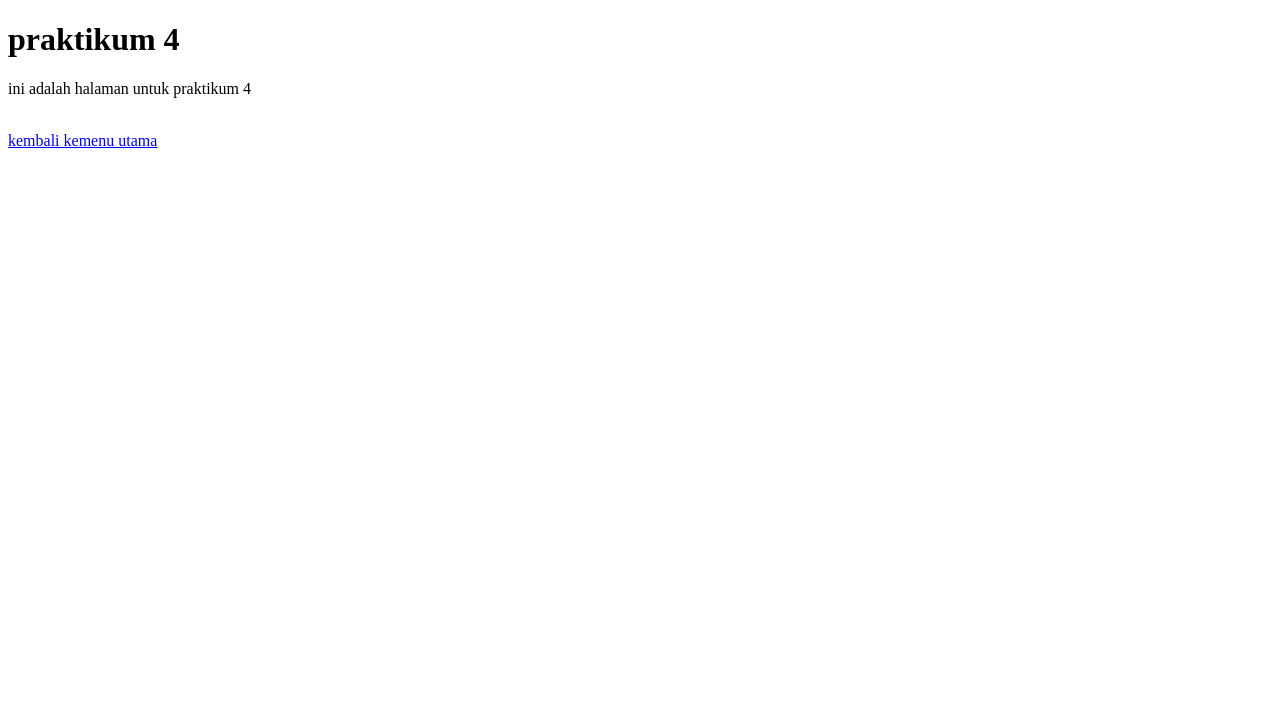
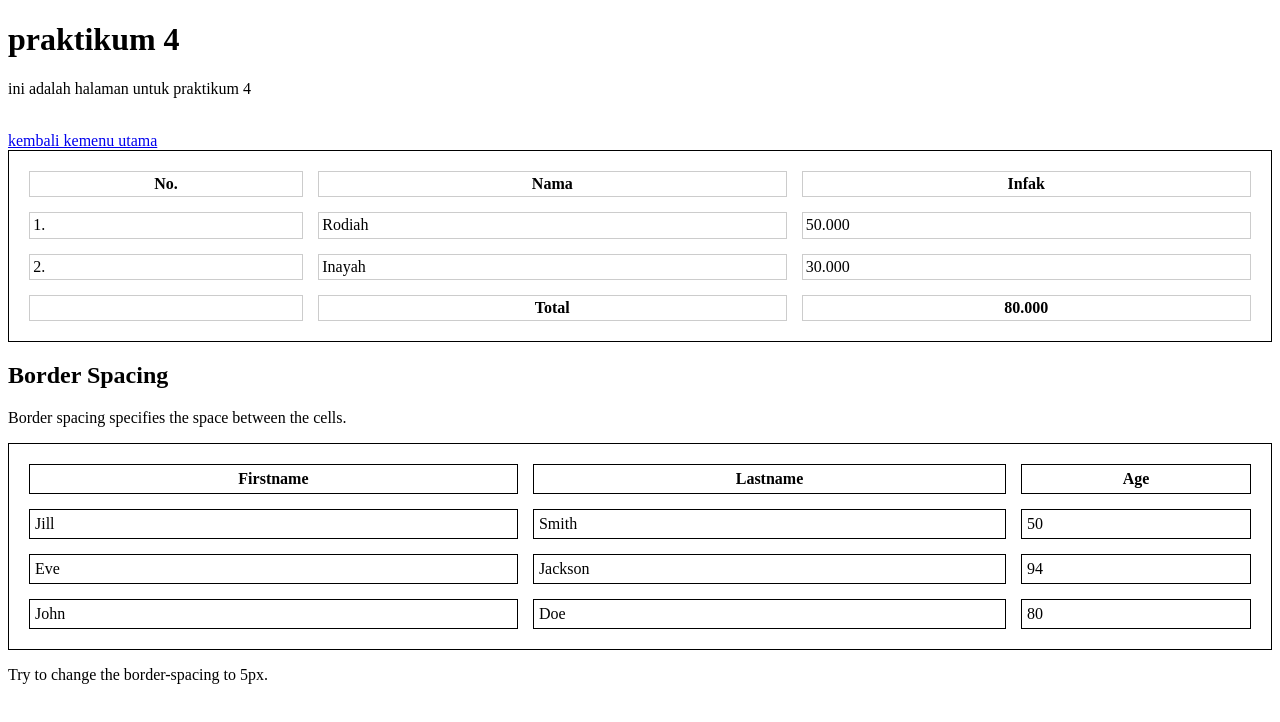
Before and after one commit to salsabilanabila162009-glitch/salsabilanabila162009-glitch.github.io, a plain HTML site: page praktikum4.html in a window 1280 px wide. Drawn offline with Linux system fonts and the light colour scheme.

Commit message:
update praktikum4.html

```diff
--- a/praktikum4.html
+++ b/praktikum4.html
@@ -12,5 +12,97 @@
   <p>ini adalah halaman untuk praktikum 4</p>
   <br><a href="index.html">kembali kemenu utama</a>
 </body>
+<html>
+ <head>
+ <meta charset="utf
+-8" />
+ <title> HTML table tag</title>
+ <style>
+ /* style untuk contoh*/
+ .table2 {
+ border
+-collapse: collapse;
+ width: 100%;
 
+}
+ .table2 td, .table2 th {
+ border: thin solid #ccc;
+ padding: .2em;
+
+}
+ </style>
+ </head>
+ <body>
+
+ <table class="table2">
+ <thead>
+ <tr>
+ <th>No.</th>
+ <th>Nama</th>
+ <th>Infak</th>
+ </tr>
+ </thead>
+ <tfoot>
+ <tr>
+ <th></th>
+ <th>Total</th>
+ <th>80.000</th>
+ </tr>
+ </tfoot>
+ <tbody>
+ <tr>
+ <td>1.</td>
+ <td>Rodiah</td>
+ <td>50.000</td>
+ </tr>
+ <tr>
+ <td>2.</td>
+ <td>Inayah</td>
+ <td>30.000</td>
+</tr>
+ </tbody>
+</table>
+ </body>
+ <!DOCTYPE html>
+<html>
+<head>
+<style>
+table, th, td {
+ border: 1px solid black;
+ padding: 5px;
+}
+table {
+ border-spacing: 15px;
+}
+</style>
+</head>
+<body>
+<h2>Border Spacing</h2>
+<p>Border spacing specifies the space between the cells.</p>
+<table style="width:100%">
+ <tr>
+ <th>Firstname</th>
+ <th>Lastname</th>
+ <th>Age</th>
+ </tr>
+ <tr>
+ <td>Jill</td>
+ <td>Smith</td>
+ <td>50</td>
+ </tr>
+ <tr>
+ <td>Eve</td>
+ <td>Jackson</td>
+<td>94</td>
+ </tr>
+ <tr>
+ <td>John</td>
+ <td>Doe</td>
+ <td>80</td>
+ </tr>
+</table>
+<p>Try to change the border-spacing to 5px.</p>
+</body>
 </html>
+</html>
+</html>
```
